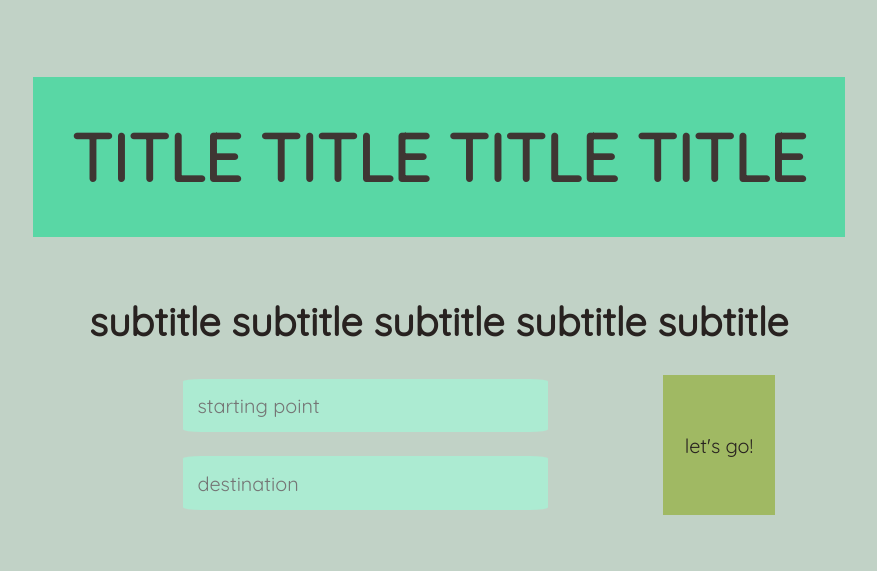
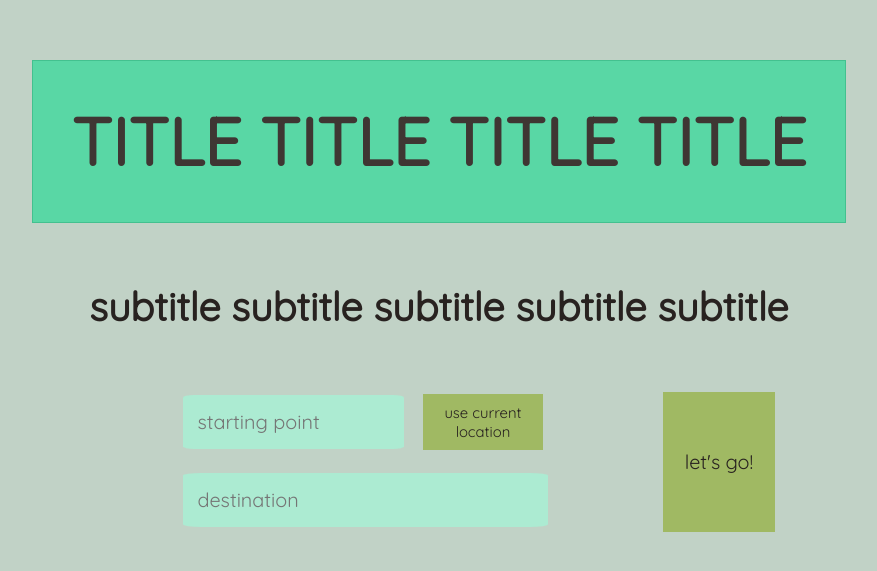
Before and after one commit to daniel-d-truong/PARK-O-METER, a React (Create React App) app in the folder client/: page / in a window 1280 px wide. Shown: the part 107-678 px from the top of the page, without its empty margins (201-1078 px from the left). Built offline with nearby package versions, Linux system fonts and the light colour scheme.

Commit message:
button for using current location added

```diff
--- a/client/src/App.css
+++ b/client/src/App.css
@@ -19,11 +19,13 @@
   padding: 3%;
   color: #3F3633;
   margin-bottom: 2%;
+  border: 0.2px solid #43C18F;
 }
 
 .subtitle {
   color: #282220;
   font-size: calc(30px + (40 - 30) * ((100vw - 40px) / (1600 - 300)));
+  margin-bottom: 5%;
 }
 
 .form {
@@ -69,9 +71,41 @@
   border-radius: 5%;
 }
 
+.input-current-location {
+  grid-column: 1;
+  grid-row: 1;
+  margin-left: 50%;
+  margin-right: 25%;
+  font-size: calc(10px + (15 - 10) * ((100vw - 15px) / (1600 - 300)));
+  font-family: Quicksand, san-serif;
+  margin-top: -5%;
+  padding-top: 1.8%;
+  padding-bottom: 1.8%;
+  background-color: #A0B963;
+  border: none;
+  color: #282220;
+  transition: 0.5s;
+}
+
+.input-current-location:hover {
+  background-color: #43C18F;
+  border-radius: 15%;
+  border: 1px solid #369B73;
+  font-weight: bold;
+}
+
+.input-current-location:focus {
+  outline: 0;
+}
+
+.input-current-location:disabled {
+  background-color: #B1C7B8;
+}
+
 #start-input {
   grid-column: 1;
   grid-row: 1;
+  width: 40%;
 }
 
 #destination-input {
@@ -94,7 +128,7 @@
 }
 
 .submit-button:hover {
-  background-color: #92B19C;
+  background-color: #43C18F;
   border-radius: 15%;
   border: 1px solid #369B73;
   font-weight: bold;
@@ -107,10 +141,30 @@
 .mapSection {
   background-color: #C1D2C6;
   min-height: 100vh;
-  display: flex;
   flex-direction: column;
-  align-items: center;
   justify-content: center;
   color: white;
   font-family: Quicksand, sans-serif;
 }
+
+.actualMap {
+  min-height: 70vh;
+  max-width: 75vh;
+  margin-left: 10%;
+  background-color: #E0E8E2;
+  border-radius: 7%;
+  padding: 2.5%;
+  border: 1px solid #2F4937;
+}
+
+.parking {
+  min-height: 70vh;
+  max-width: 30vh;
+  background-color: #E0E8E2;
+  border-radius: 7%;
+  padding: 2.5%;
+  border: 1px solid #2F4937;
+  margin-left: 110vh;
+  margin-top: -78.5vh;
+  color: #282220;
+}
--- a/client/src/App.js
+++ b/client/src/App.js
@@ -6,6 +6,7 @@ class App extends React.Component {
     super(props);
     this.state = {
       isSubmitted : false,
+      startingPoint : false,
     };
   }
 
@@ -15,19 +16,28 @@ class App extends React.Component {
     this.setState({isSubmitted: true});
   };
 
+  handleCurrentLocation = () => {
+    this.setState({startingPoint: true});
+  }
+
   renderMapInfo = () => {
     return (
       <div className="mapSection">
-        testing
+        <br /><br />
+        <div className="actualMap">
+        </div>
+
+        <div className="parking">
+        </div>
       </div>
     )
   }
 
-  componentDidMount = () => this.handleScroll()
+  componentDidMount = () => this.handleClick()
 
-  componentDidUpdate = () => this.handleScroll()
+  componentDidUpdate = () => this.handleClick()
 
-  handleScroll = () => {
+  handleClick= () => {
     const { index, selected } = this.props
     if (index === selected) {
       setTimeout(() => {
@@ -60,7 +70,15 @@ class App extends React.Component {
               type="text"
               placeholder="starting point"
               className="location-input"
-              id="start-input"/>
+              id="start-input"
+              disabled={(this.state.startingPoint)? "disabled" : ""}/>
+            <button
+              className="input-current-location"
+              type="button"
+              onClick={this.handleCurrentLocation}
+              >
+              {(this.state.startingPoint)? "using your location!" : "use current location"}
+            </button>
             <br />
             <input
               type="text"
```
